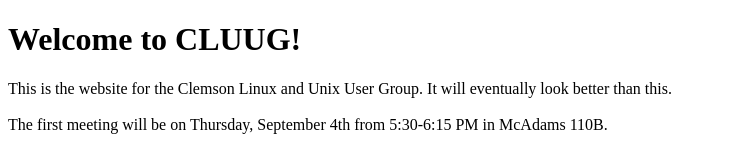
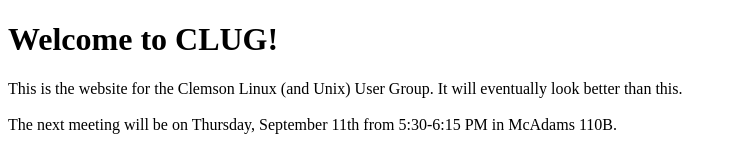
Before and after one commit to cluug/cluug.github.io, a plain HTML site: page index.html in a window 1280 px wide. Shown: the top 152 px of the page, without its empty margins (0-737 px from the left). Drawn offline with Linux system fonts and the light colour scheme.

Commit message:
updated date

```diff
--- a/index.html
+++ b/index.html
@@ -1,14 +1,14 @@
 <!DOCTYPE html>
 <html>
 <head>
-	<title>CLUUG</title>
+	<title>CLUG</title>
 </head>
 <body>
-	<h1>Welcome to CLUUG!</h1>
-	This is the website for the Clemson Linux and Unix User Group.  It will eventually
+	<h1>Welcome to CLUG!</h1>
+	This is the website for the Clemson Linux (and Unix) User Group.  It will eventually
 	look better than this.
 	<br><br>
-	The first meeting will be on Thursday, September 4th from 5:30-6:15 PM in
+	The next meeting will be on Thursday, September 11th from 5:30-6:15 PM in
 	McAdams 110B.
 	<br><br>
 	Find us on our <a href="https://groups.google.com/g/clemsonlug">Google Group</a>.
```
